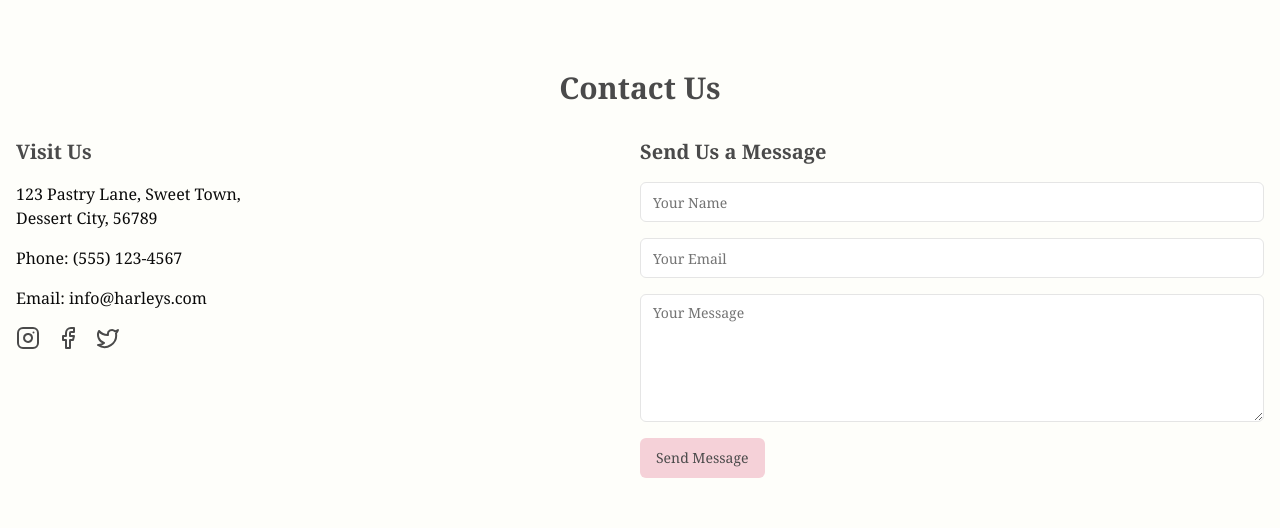
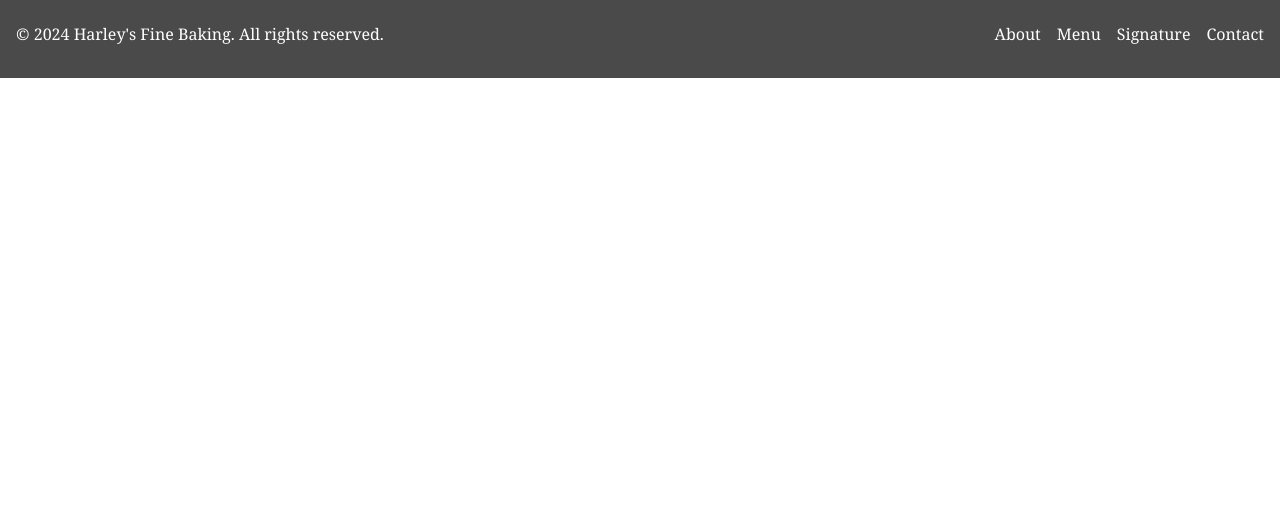
Before and after one commit to harleysfinebaking/harleysweb, a Next.js app: page /test1 in a window 1280 px wide. Shown: the part 2786-3314 px from the top of the page. After the commit the page ends 2864 px from the top, so only its background shows below. Built offline with nearby package versions, Linux system fonts and the light colour scheme; a web font is replaced by a local one.

Commit message:
removed contact in test2

```diff
--- a/src/app/test1/page.tsx
+++ b/src/app/test1/page.tsx
@@ -129,33 +129,7 @@ export default function HarleysPatisserie() {
           </div>
         </section>
 
-        <section id="contact" className="py-20">
-          <div className="container mx-auto px-4">
-            <h2 className="text-3xl font-bold mb-8 text-center text-[#4A4A4A]">Contact Us</h2>
-            <div className="flex flex-col md:flex-row justify-between">
-              <div className="md:w-1/2 mb-8 md:mb-0">
-                <h3 className="text-xl font-bold mb-4 text-[#4A4A4A]">Visit Us</h3>
-                <p className="mb-4">123 Pastry Lane, Sweet Town,<br />Dessert City, 56789</p>
-                <p className="mb-4">Phone: (555) 123-4567</p>
-                <p className="mb-4">Email: info@harleys.com</p>
-                <div className="flex space-x-4">
-                  <a href="#" className="text-[#4A4A4A] hover:text-[#F5D1D8]"><Instagram className="h-6 w-6" /></a>
-                  <a href="#" className="text-[#4A4A4A] hover:text-[#F5D1D8]"><Facebook className="h-6 w-6" /></a>
-                  <a href="#" className="text-[#4A4A4A] hover:text-[#F5D1D8]"><Twitter className="h-6 w-6" /></a>
-                </div>
-              </div>
-              <div className="md:w-1/2">
-                <h3 className="text-xl font-bold mb-4 text-[#4A4A4A]">Send Us a Message</h3>
-                <form className="space-y-4">
-                  <Input type="text" placeholder="Your Name" className="w-full" />
-                  <Input type="email" placeholder="Your Email" className="w-full" />
-                  <Textarea placeholder="Your Message" className="w-full h-32" />
-                  <Button type="submit" className="bg-[#F5D1D8] text-[#4A4A4A] hover:bg-[#CBEBF2]">Send Message</Button>
-                </form>
-              </div>
-            </div>
-          </div>
-        </section>
+
       </main>
 
       <footer className="bg-[#4A4A4A] text-white py-8">
```
